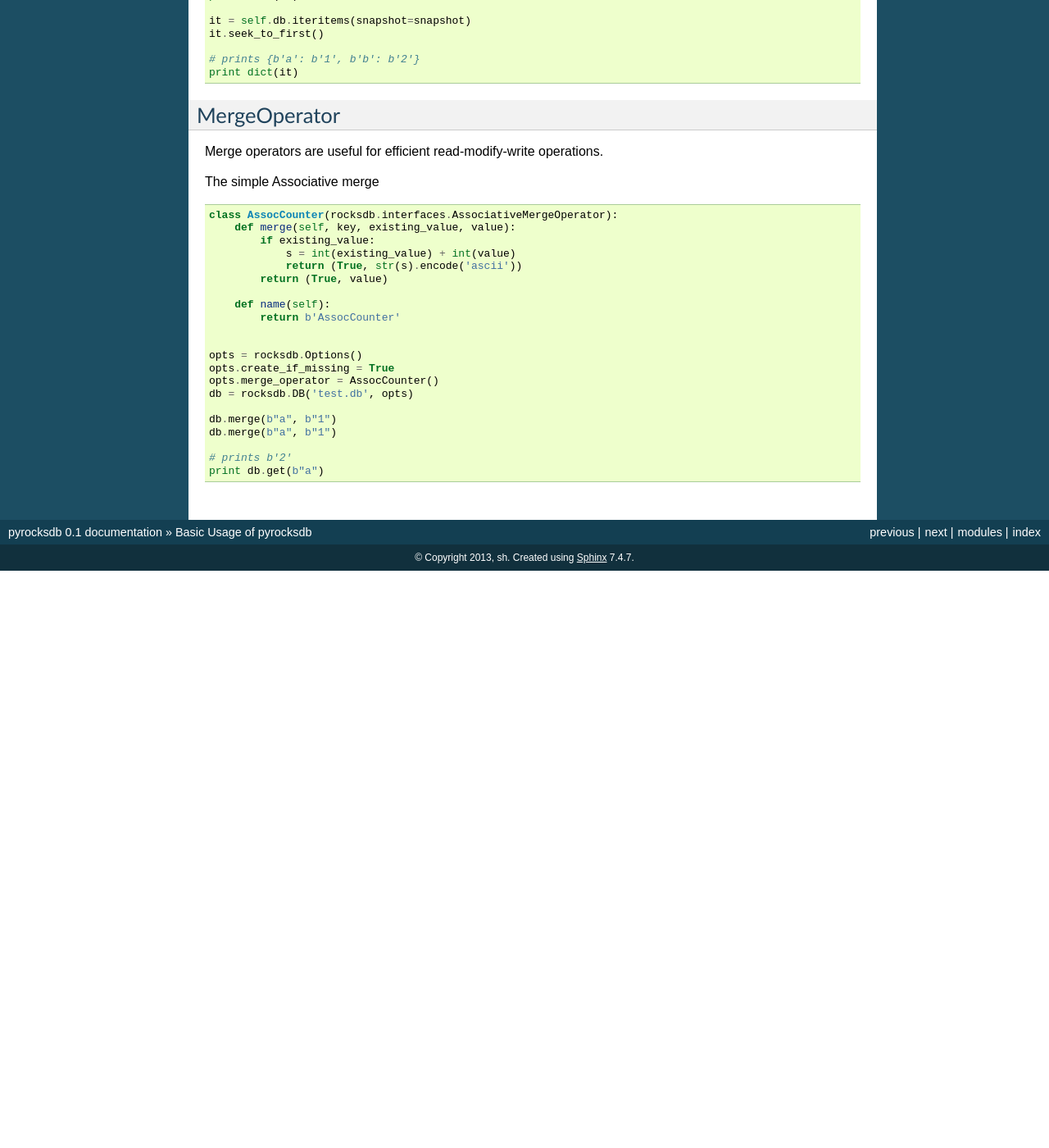
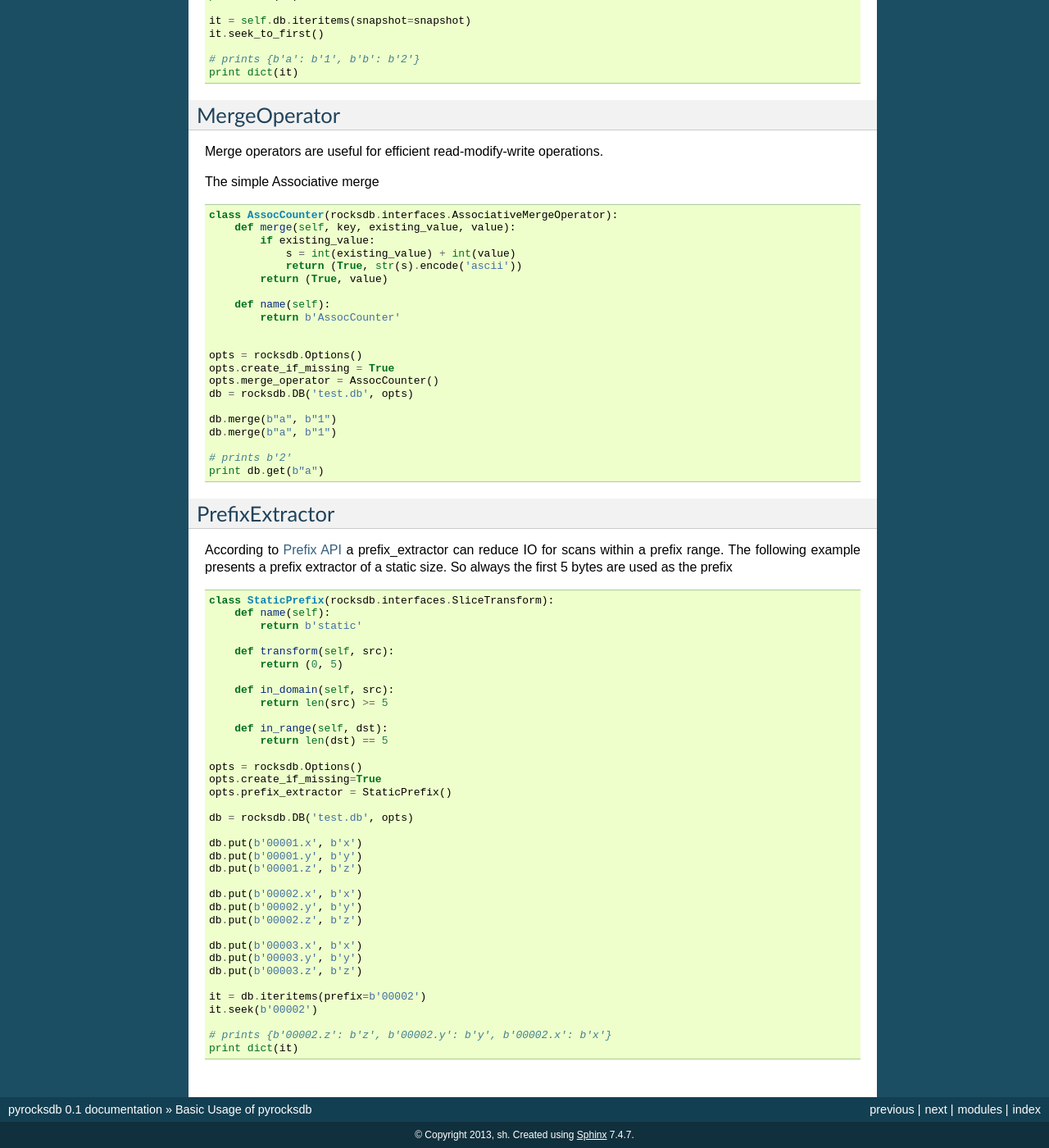
Before and after one commit to stephan-hof/pyrocksdb, a Sphinx documentation site: the page built from docs/tutorial/index.rst, in a window 1280 px wide and 1400 px high, scrolled down 2639 px. Shown: the whole window at 82% size. Built offline with Sphinx 7.4.7, drawn with Linux system fonts in a browser that asks for light colours; before the commit the page ends 3335 px from its top, so only the background shows below that.

Commit message:
Add doce for prefix_extractor

```diff
--- a/docs/tutorial/index.rst
+++ b/docs/tutorial/index.rst
@@ -189,3 +189,48 @@ The simple Associative merge ::
 
     # prints b'2'
     print db.get(b"a")
+
+PrefixExtractor
+===============
+
+According to `Prefix API <https://github.com/facebook/rocksdb/wiki/Proposal-for-prefix-API>`_
+a prefix_extractor can reduce IO for scans within a prefix range.
+The following example presents a prefix extractor of a static size. So always
+the first 5 bytes are used as the prefix ::
+
+    class StaticPrefix(rocksdb.interfaces.SliceTransform):
+        def name(self):
+            return b'static'
+
+        def transform(self, src):
+            return (0, 5)
+
+        def in_domain(self, src):
+            return len(src) >= 5
+
+        def in_range(self, dst):
+            return len(dst) == 5
+
+    opts = rocksdb.Options()
+    opts.create_if_missing=True
+    opts.prefix_extractor = StaticPrefix()
+
+    db = rocksdb.DB('test.db', opts)
+
+    db.put(b'00001.x', b'x')
+    db.put(b'00001.y', b'y')
+    db.put(b'00001.z', b'z')
+
+    db.put(b'00002.x', b'x')
+    db.put(b'00002.y', b'y')
+    db.put(b'00002.z', b'z')
+
+    db.put(b'00003.x', b'x')
+    db.put(b'00003.y', b'y')
+    db.put(b'00003.z', b'z')
+
+    it = db.iteritems(prefix=b'00002')
+    it.seek(b'00002')
+
+    # prints {b'00002.z': b'z', b'00002.y': b'y', b'00002.x': b'x'}
+    print dict(it)
```
Also changed, not shown: docs/api/interfaces.rst (+44 -0 lines), docs/api/options.rst (+22 -0 lines), docs/index.rst (+10 -1 lines).
